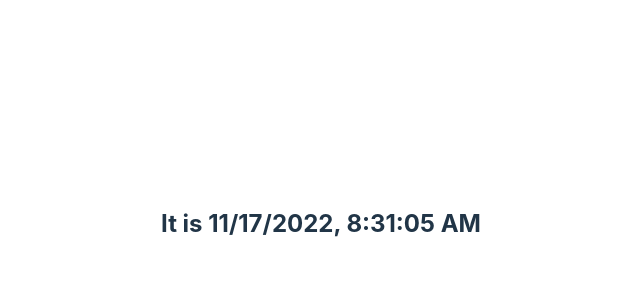
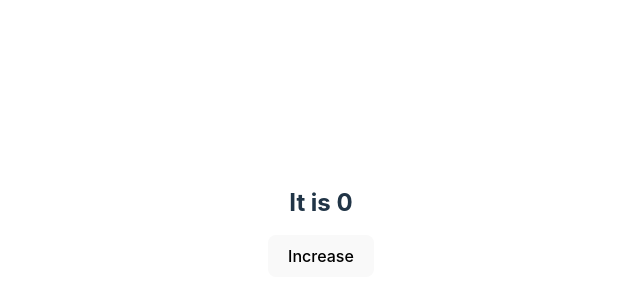
Before and after one commit to demons1502/ReactJS-Training, a React (Vite) app: page / in a window 1280 px wide. Shown: the part 176-476 px from the top of the page, without its empty margins (319-959 px from the left). Built offline with nearby package versions, Linux system fonts and the light colour scheme.

Commit message:
Add life circle method

```diff
--- a/src/components/Clock/index.tsx
+++ b/src/components/Clock/index.tsx
@@ -3,34 +3,80 @@ import React, { Component } from 'react';
 type myProps = {};
 
 type myState = {
-  date: Date;
+  currentTime: Date;
+  counter: number;
 };
 
-class Counter extends Component<myProps, myState> {
+class Clock extends Component<myProps, myState> {
   constructor(props: myProps) {
     super(props);
     this.state = {
-      date: new Date(),
+      currentTime: new Date(),
+      counter: 0,
     };
-    this.launchClock();
+  }
+
+  componentDidMount(): void {
+    console.log('componentDidMount is triggered');
+  }
+
+  shouldComponentUpdate(
+    nextProps: Readonly<myProps>,
+    nextState: Readonly<myState>,
+    nextContext: any
+  ): boolean {
+    console.log('shouldComponentUpdate is triggered');
+    console.log('new props: ', nextProps);
+    console.log('new state: ', nextState);
+    return true;
+  }
+
+  componentWillUpdate(
+    nextProps: Readonly<myProps>,
+    nextState: Readonly<myState>,
+    nextContext: any
+  ): void {
+    console.log('componentWillUpdate is triggered');
+    console.log('new props: ', nextProps);
+    console.log('new state: ', nextState);
+  }
+
+  componentDidUpdate(
+    prevProps: Readonly<myProps>,
+    prevState: Readonly<myState>,
+    snapshot?: any
+  ): void {
+    console.log('componentDidUpdate is triggered');
+    console.log('new props: ', prevProps);
+    console.log('old props: ', prevState);
+  }
+
+  componentWillUnmount(): void {
+    console.log('Component will unmount');
   }
 
   launchClock() {
-    setInterval(() => {
-      console.log('Updating');
-      this.setState({
-        date: new Date(),
-      });
-    }, 1000);
+    this.setState({
+      counter: this.state.counter + 1,
+    });
   }
 
   render() {
+    console.log('rendering');
+
+    if (this.state.counter > 2) return;
+
     return (
       <div style={{ cursor: 'pointer' }}>
-        <h2>It is {this.state.date.toLocaleString()}</h2>
+        <h2>It is {this.state.counter}</h2>
+        <button
+          onClick={() => this.setState({ counter: this.state.counter + 1 })}
+        >
+          Increase
+        </button>
       </div>
     );
   }
 }
 
-export default Counter;
+export default Clock;
```
